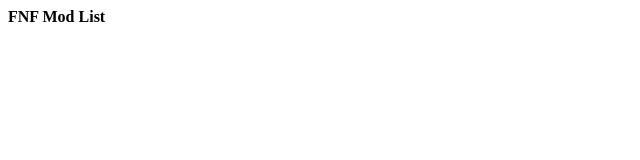
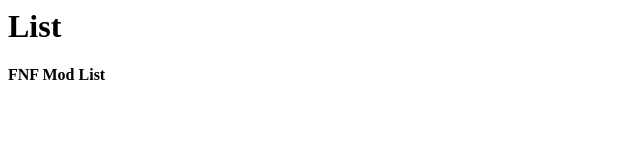
Before and after one commit to fnflol/Home, a plain HTML site: page index.html in a window 1280 px wide. Shown: the whole page, without its empty margins (0-640 px from the left). Drawn offline with Linux system fonts and the light colour scheme.

Commit message:
Update index.html

```diff
--- a/index.html
+++ b/index.html
@@ -2,4 +2,13 @@
   <link rel="shortcut icon" type="image/x-icon" href="bficon.png" />
 </head>
 
-<b>FNF Mod List</b>
+<html>
+   <head>
+      <title>HTML Document</title>
+   </head>
+
+   <body>
+      <h1>List</h1>
+      <b style="text-align:center;">FNF Mod List</b>
+   </body>
+</html>
```
